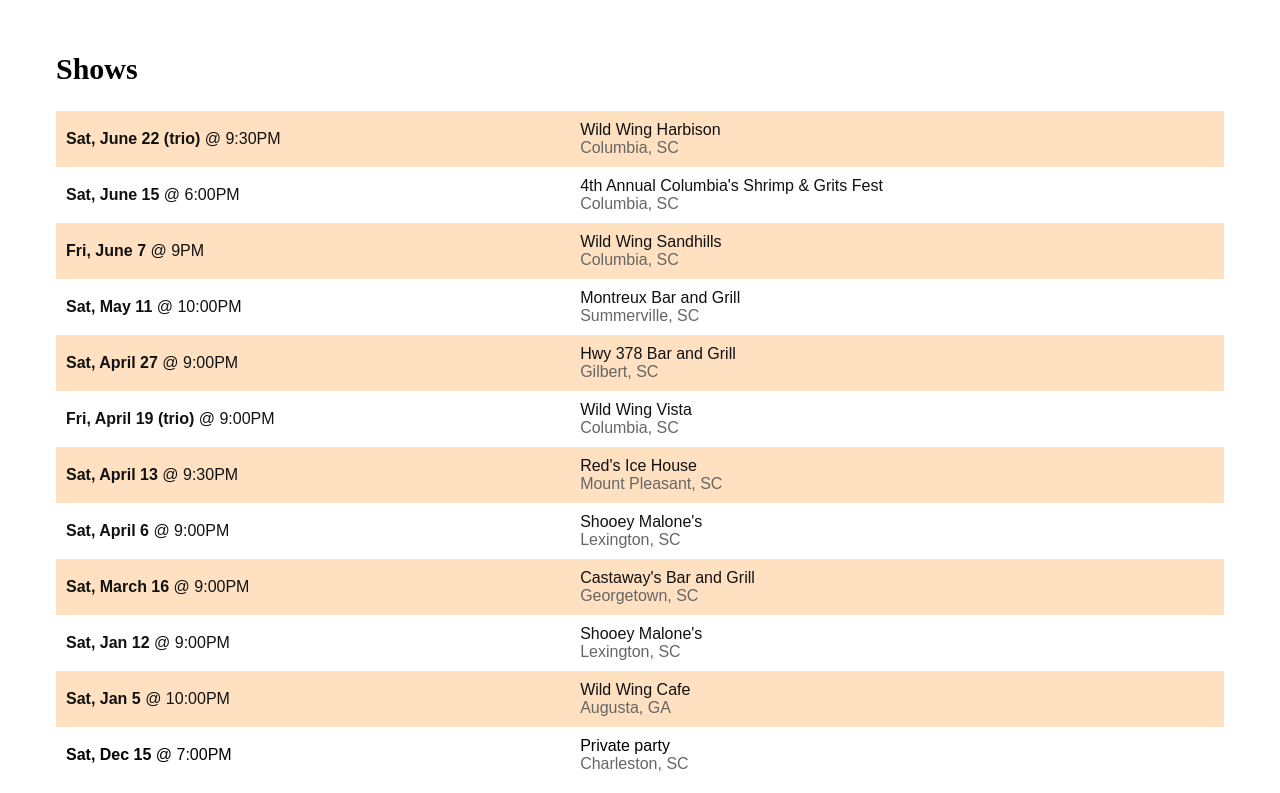
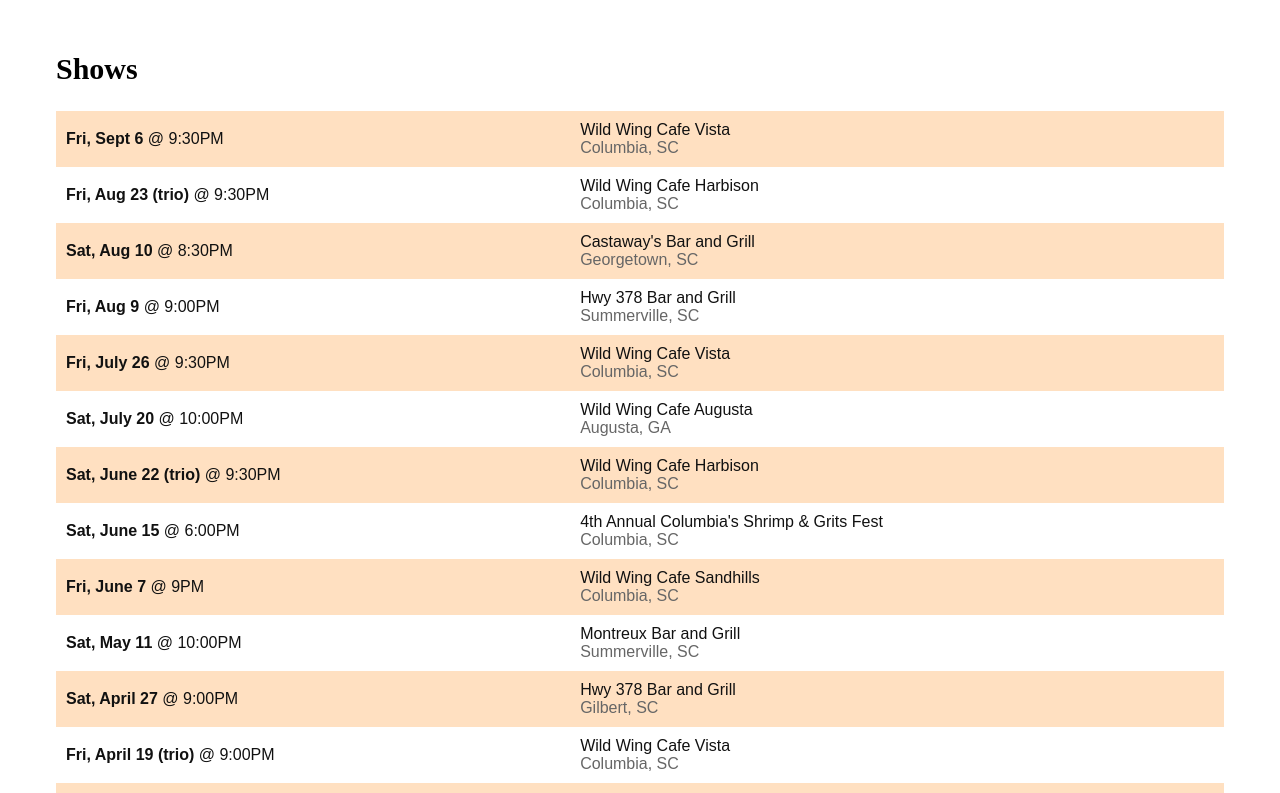
Before and after one commit to rebekahpadula/under-the-sun, a React (Create React App) app: page / in a window 1280 px wide. Shown: the part 1540-2333 px from the top of the page. Built offline with nearby package versions, Linux system fonts and the light colour scheme; a web font is replaced by a local one.

Commit message:
adds shows

```diff
--- a/src/components/Shows.js
+++ b/src/components/Shows.js
@@ -128,13 +128,85 @@
                 <ShowsTableBody>
                     <ShowsRow>
                         <ShowsData>
+                            <ShowsLink href="https://www.facebook.com/events/2022393014736980/">
+                            <ShowsDate><strong>Fri, Sept 6</strong> @ 9:30PM</ShowsDate>
+                            </ShowsLink>
+                        </ShowsData>
+                        <ShowsData>
+                            <ShowsLink href="https://www.facebook.com/events/2022393014736980/">
+                            <ShowsEvent>Wild Wing Cafe Vista</ShowsEvent><ShowsLocation>Columbia, SC</ShowsLocation>
+                            </ShowsLink>
+                        </ShowsData>
+                    </ShowsRow>
+                    <ShowsRow>
+                        <ShowsData>
+                            <ShowsLink href="https://www.facebook.com/events/2941928919180846/">
+                            <ShowsDate><strong>Fri, Aug 23 (trio)</strong> @ 9:30PM</ShowsDate>
+                            </ShowsLink>
+                        </ShowsData>
+                        <ShowsData>
+                            <ShowsLink href="https://www.facebook.com/events/2941928919180846/">
+                            <ShowsEvent>Wild Wing Cafe Harbison</ShowsEvent><ShowsLocation>Columbia, SC</ShowsLocation>
+                            </ShowsLink>
+                        </ShowsData>
+                    </ShowsRow>
+                    <ShowsRow>
+                        <ShowsData>
+                            <ShowsLink href="https://www.facebook.com/events/2335538383392626/">
+                            <ShowsDate><strong>Sat, Aug 10</strong> @ 8:30PM</ShowsDate>
+                            </ShowsLink>
+                        </ShowsData>
+                        <ShowsData>
+                            <ShowsLink href="https://www.facebook.com/events/2335538383392626/">
+                            <ShowsEvent>Castaway's Bar and Grill</ShowsEvent><ShowsLocation>Georgetown, SC</ShowsLocation>
+                            </ShowsLink>
+                        </ShowsData>
+                    </ShowsRow>
+                    <ShowsRow>
+                        <ShowsData>
+                            <ShowsLink href="https://www.facebook.com/events/635035656965711/">
+                            <ShowsDate><strong>Fri, Aug 9</strong> @ 9:00PM</ShowsDate>
+                            </ShowsLink>
+                        </ShowsData>
+                        <ShowsData>
+                            <ShowsLink href="https://www.facebook.com/events/635035656965711/">
+                            <ShowsEvent>Hwy 378 Bar and Grill</ShowsEvent><ShowsLocation>Summerville, SC</ShowsLocation>
+                            </ShowsLink>
+                        </ShowsData>
+                    </ShowsRow>
+                    <ShowsRow>
+                        <ShowsData>
+                            <ShowsLink href="https://www.facebook.com/events/2306686502903433/">
+                            <ShowsDate><strong>Fri, July 26</strong> @ 9:30PM</ShowsDate>
+                            </ShowsLink>
+                        </ShowsData>
+                        <ShowsData>
+                            <ShowsLink href="https://www.facebook.com/events/2306686502903433/">
+                            <ShowsEvent>Wild Wing Cafe Vista</ShowsEvent><ShowsLocation>Columbia, SC</ShowsLocation>
+                            </ShowsLink>
+                        </ShowsData>
+                    </ShowsRow>
+                    <ShowsRow>
+                        <ShowsData>
+                            <ShowsLink href="https://www.facebook.com/events/471358746766783/">
+                            <ShowsDate><strong>Sat, July 20</strong> @ 10:00PM</ShowsDate>
+                            </ShowsLink>
+                        </ShowsData>
+                        <ShowsData>
+                            <ShowsLink href="https://www.facebook.com/events/471358746766783/">
+                            <ShowsEvent>Wild Wing Cafe Augusta</ShowsEvent><ShowsLocation>Augusta, GA</ShowsLocation>
+                            </ShowsLink>
+                        </ShowsData>
+                    </ShowsRow>
+                    <ShowsRow>
+                        <ShowsData>
                             <ShowsLink href="https://www.facebook.com/events/2325842350984691/">
                             <ShowsDate><strong>Sat, June 22 (trio)</strong> @ 9:30PM</ShowsDate>
                             </ShowsLink>
                         </ShowsData>
                         <ShowsData>
                             <ShowsLink href="https://www.facebook.com/events/2325842350984691/">
-                            <ShowsEvent>Wild Wing Harbison</ShowsEvent><ShowsLocation>Columbia, SC</ShowsLocation>
+                            <ShowsEvent>Wild Wing Cafe Harbison</ShowsEvent><ShowsLocation>Columbia, SC</ShowsLocation>
                             </ShowsLink>
                         </ShowsData>
                     </ShowsRow>
@@ -158,7 +230,7 @@
                         </ShowsData>
                         <ShowsData>
                             <ShowsLink href="https://www.facebook.com/events/1251732671656673/">
-                            <ShowsEvent>Wild Wing Sandhills</ShowsEvent><ShowsLocation>Columbia, SC</ShowsLocation>
+                            <ShowsEvent>Wild Wing Cafe Sandhills</ShowsEvent><ShowsLocation>Columbia, SC</ShowsLocation>
                             </ShowsLink>
                         </ShowsData>
                     </ShowsRow>
@@ -196,7 +268,7 @@
                         </ShowsData>
                         <ShowsData>
                             <ShowsLink href="https://www.facebook.com/events/750090175359498/">
-                            <ShowsEvent>Wild Wing Vista</ShowsEvent><ShowsLocation>Columbia, SC</ShowsLocation>
+                            <ShowsEvent>Wild Wing Cafe Vista</ShowsEvent><ShowsLocation>Columbia, SC</ShowsLocation>
                             </ShowsLink>
                         </ShowsData>
                     </ShowsRow>
@@ -258,20 +330,8 @@
                         </ShowsData>
                         <ShowsData>
                             <ShowsLink href="https://www.facebook.com/events/774042016269327/">
-                            <ShowsEvent>Wild Wing Cafe</ShowsEvent><ShowsLocation>Augusta, GA</ShowsLocation>
+                            <ShowsEvent>Wild Wing Cafe Augusta</ShowsEvent><ShowsLocation>Augusta, GA</ShowsLocation>
                             </ShowsLink>
-                        </ShowsData>
-                    </ShowsRow>
-                    <ShowsRow>
-                        <ShowsData>
-                            <ShowsDate><strong>Sat, Dec 15</strong> @ 7:00PM</ShowsDate>
-                            {/* <ShowsLink href="https://www.facebook.com/events/316260522288219/"> */}
-                            {/* </ShowsLink> */}
-                        </ShowsData>
-                        <ShowsData>
-                            <ShowsEvent>Private party</ShowsEvent><ShowsLocation>Charleston, SC</ShowsLocation>
-                            {/* <ShowsLink href="https://www.facebook.com/events/316260522288219/"> */}
-                            {/* </ShowsLink> */}
                         </ShowsData>
                     </ShowsRow>
                 </ShowsTableBody>
```
